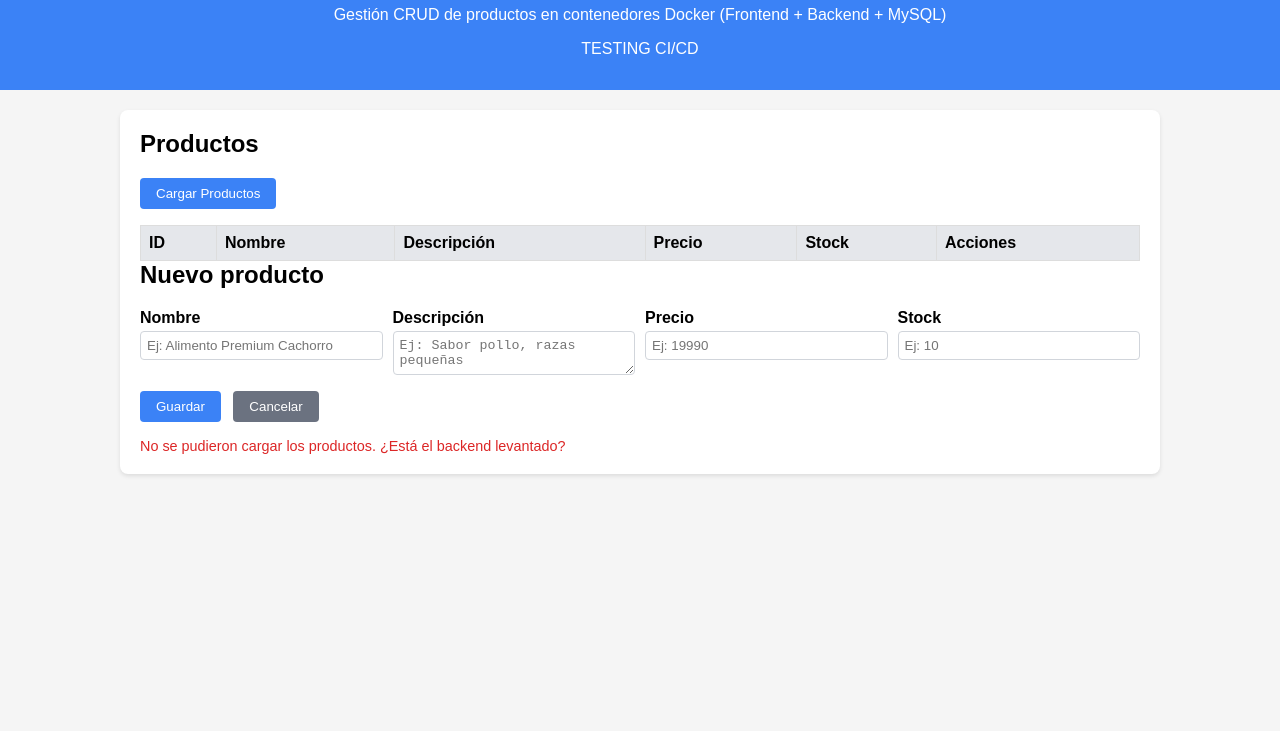
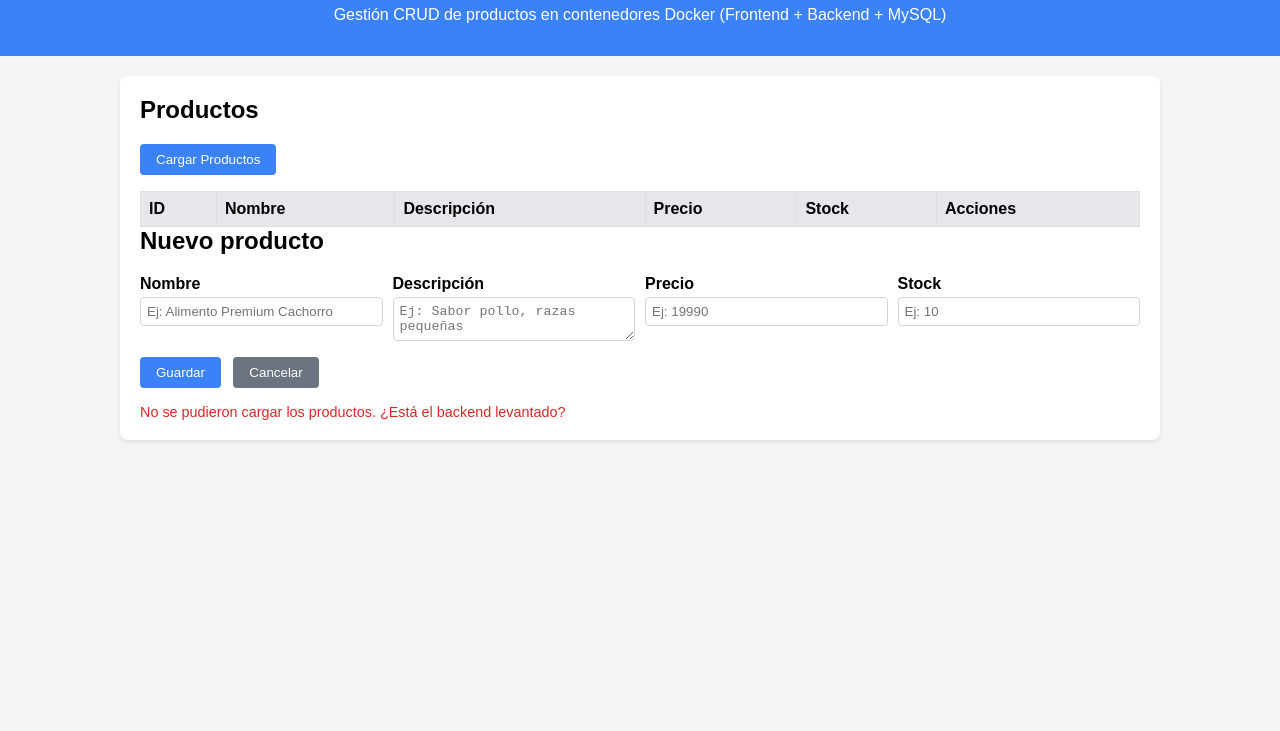
Before and after one commit to jonaourdev/tienda-app, a plain HTML site: page frontend/index.html in a window 1280 px wide. Shown: the part 69-800 px from the top of the page. Drawn offline with Linux system fonts and the light colour scheme; no server answers.

Commit message:
vuelta base proyecto

```diff
--- a/frontend/index.html
+++ b/frontend/index.html
@@ -102,7 +102,6 @@
         Gestión CRUD de productos en contenedores Docker (Frontend + Backend +
         MySQL)
       </p>
-      <p>TESTING CI/CD</p>
     </header>
     <main>
       <section>
```
